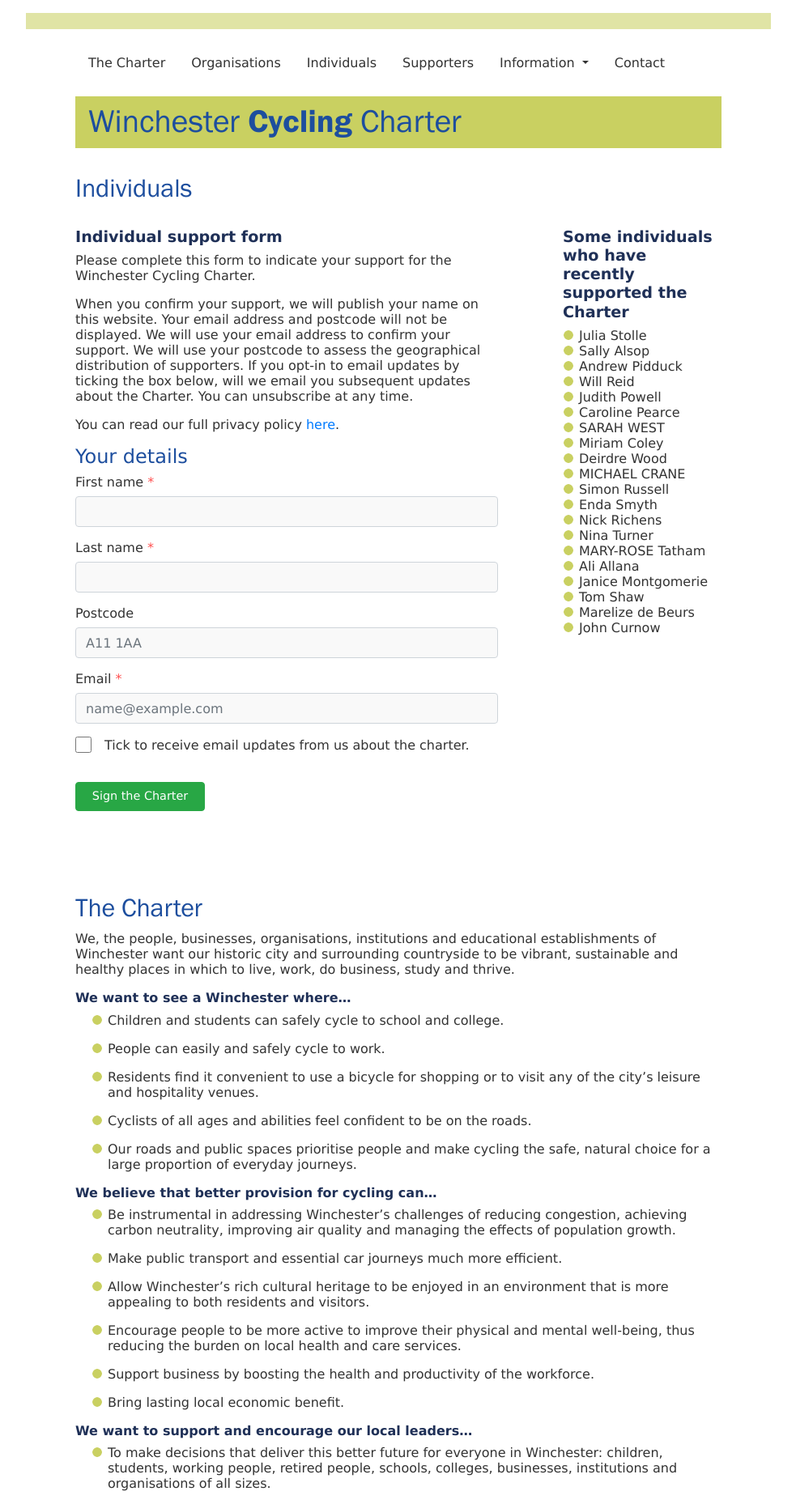
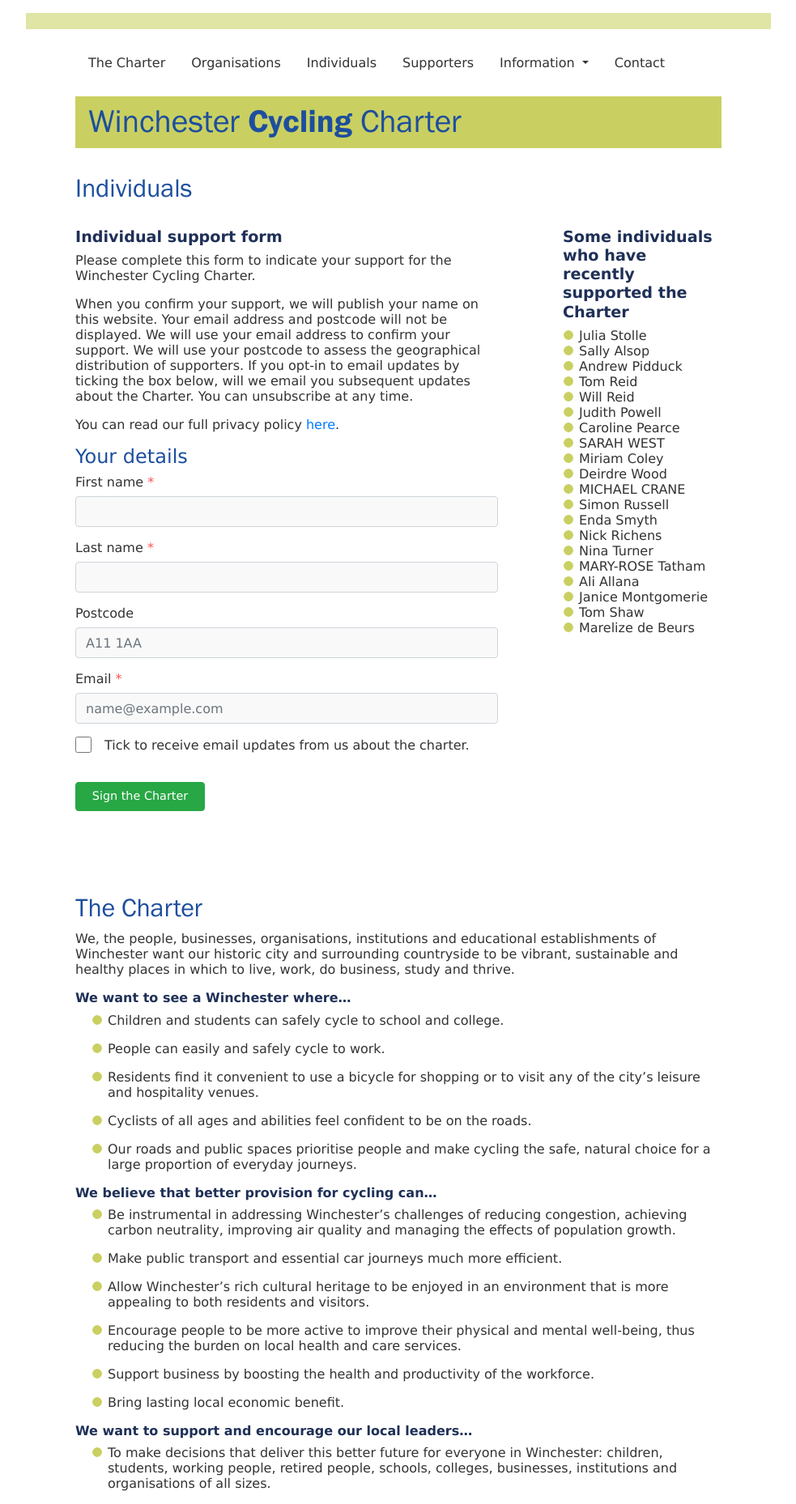
Before and after one commit to winchestercyclingcharter/winchestercyclingcharter.github.io, a Jekyll site: the page built from ind-page.md, in a window 1280 px wide. Shown: the whole page at 81% size, without its empty margins (148-1131 px from the left). Built offline with Jekyll 4.4.1, drawn with Linux system fonts in a browser that asks for light colours; nearby versions of some CDN libraries.

Commit message:
Update people.yml

```diff
--- a/_data/people.yml
+++ b/_data/people.yml
@@ -402,3 +402,4 @@
 - { lastname: Thomson, firstname: Alistair, dt: 20210401-162632-008345 }
 - { lastname: Stolle, firstname: Julia, dt: 20210403-120943-522794 }
 - { lastname: Curnow, firstname: John, dt: 20210401-183149-055247 }
+- { lastname: Reid, firstname: Tom, dt: 20210402-204600-385692 }
```
